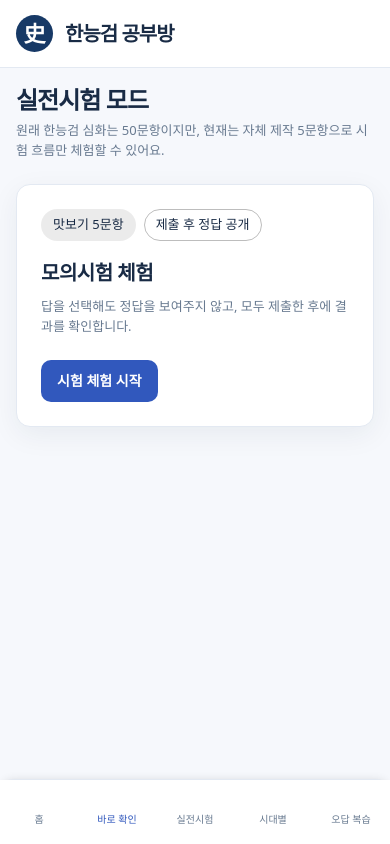
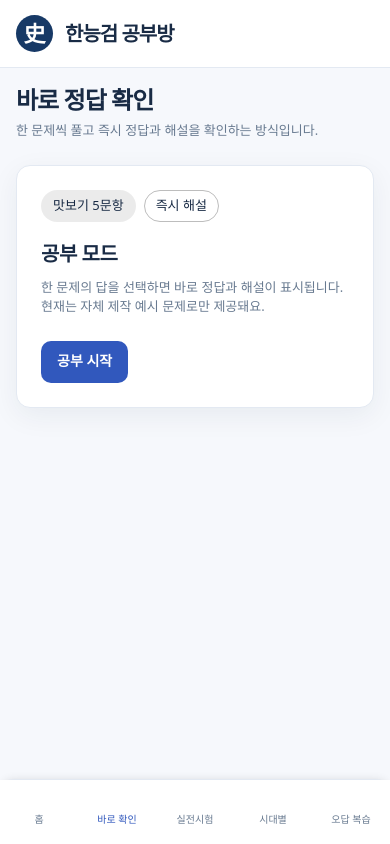
Before and after one commit to zzumin86/korea-history-exam, a React (Vite) app in the folder app/: page / in a window 390 px wide. Both pictures are taken after a click on the button "바로 확인". Built offline with nearby package versions, Linux system fonts and the light colour scheme; some icons are missing.

Commit message:
모바일 학습 메뉴 진입 화면 누락 보완

```diff
--- a/app/src/main.jsx
+++ b/app/src/main.jsx
@@ -137,6 +137,7 @@ function App(){
  function view(){
   if(exam)return quiz();
   if(page==='home')return home();
+  if(page==='study')return <Box sx={{maxWidth:770,mx:'auto'}}>{heading('바로 정답 확인','한 문제씩 풀고 즉시 정답과 해설을 확인하는 방식입니다.')}<Card><CardContent sx={{p:3,'&:last-child':{pb:3}}}><Stack direction="row" gap={1} sx={{mb:2}}><Chip label="맛보기 5문항"/><Chip label="즉시 해설" variant="outlined"/></Stack><Typography variant="h6" sx={{mb:1}}>공부 모드</Typography><Typography fontSize={13} color="text.secondary" sx={{mb:3}}>한 문제의 답을 선택하면 바로 정답과 해설이 표시됩니다. 현재는 자체 제작 예시 문제로만 제공돼요.</Typography><Button variant="contained" onClick={()=>start('study')}>공부 시작</Button></CardContent></Card></Box>;
   if(page==='era')return <Box sx={{maxWidth:770,mx:'auto'}}>{heading('시대별 학습','학습할 시대를 골라 연습할 수 있습니다. 공식 기출 분류는 추가 검증 중입니다.')}<Card><CardContent sx={{p:3,'&:last-child':{pb:3}}}><FormControl fullWidth><InputLabel id="era-select">시대 선택</InputLabel><Select labelId="era-select" label="시대 선택" value={filter} onChange={e=>setFilter(e.target.value)}>{eras.map(era=><MenuItem key={era} value={era}>{era}</MenuItem>)}</Select></FormControl><Typography sx={{my:2,color:'text.secondary',fontSize:13}}>현재 체험 가능한 문제: {questions.filter(q=>filter==='전체'||q.era===filter).length}개</Typography><Button variant="contained" disabled={!questions.some(q=>filter==='전체'||q.era===filter)} onClick={()=>start('era',filter)}>선택한 시대 공부하기</Button></CardContent></Card></Box>;
   if(page==='wrong')return <Box sx={{maxWidth:880,mx:'auto'}}>{heading('오답 복습','현재 브라우저에 저장된 연습 문제 기록입니다.')}{missed.length?<Stack spacing={1.2}>{missed.map(q=><Paper variant="outlined" key={q.id} sx={{p:2.5,borderRadius:3}}><Chip size="small" label={q.era} sx={{mb:1}}/><Typography fontWeight={800}>{q.title}</Typography><Typography fontSize={13} sx={{mt:.8}}>정답: {q.options[q.answer-1]}</Typography><Typography color="text.secondary" fontSize={13} sx={{mt:.4}}>{q.explain}</Typography></Paper>)}<Button variant="outlined" onClick={()=>start('study')}>전체 연습 다시 풀기</Button></Stack>:<Paper variant="outlined" sx={{p:5,textAlign:'center'}}><FactCheckRounded sx={{fontSize:42,color:'#96a6bf'}}/><Typography variant="h6" sx={{mt:1}}>아직 오답이 없어요</Typography><Typography fontSize={13} color="text.secondary" sx={{my:2}}>문제를 푼 뒤 틀린 문항이 여기에 나타납니다.</Typography><Button variant="contained" onClick={()=>start('study')}>연습 시작하기</Button></Paper>}</Box>;
   return <Box sx={{maxWidth:770,mx:'auto'}}>{heading('실전시험 모드','원래 한능검 심화는 50문항이지만, 현재는 자체 제작 5문항으로 시험 흐름만 체험할 수 있어요.')}<Card><CardContent sx={{p:3,'&:last-child':{pb:3}}}><Stack direction="row" gap={1} sx={{mb:2}}><Chip label="맛보기 5문항"/><Chip variant="outlined" label="제출 후 정답 공개"/></Stack><Typography variant="h6" sx={{mb:1}}>모의시험 체험</Typography><Typography fontSize={13} color="text.secondary" sx={{mb:3}}>답을 선택해도 정답을 보여주지 않고, 모두 제출한 후에 결과를 확인합니다.</Typography><Button variant="contained" onClick={()=>start('test')}>시험 체험 시작</Button></CardContent></Card></Box>;
```
